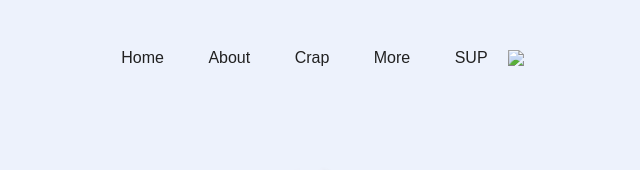
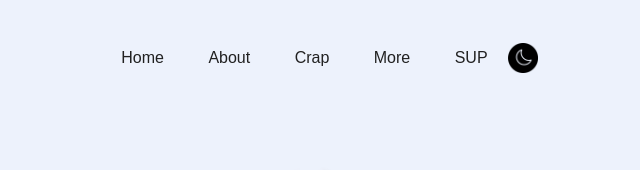
Before and after one commit to shahedtrishan/light-dark-mode-using-html-css-js, a plain HTML site: page index.html in a window 1280 px wide. Shown: the top 170 px of the page, 640-1280 px from the left. Drawn offline with Linux system fonts and the light colour scheme.

Commit message:
Update index.html

```diff
--- a/index.html
+++ b/index.html
@@ -31,7 +31,7 @@
                     <a href="">SUP</a>
                 </li>
             </ul>
-            <img src="moon.png" id="icon">
+            <img src="images/moon.png" id="icon">
         </div>
         <div class="info">
             <h1>I'm <span>Kate</span> Amelia</h1>
```
